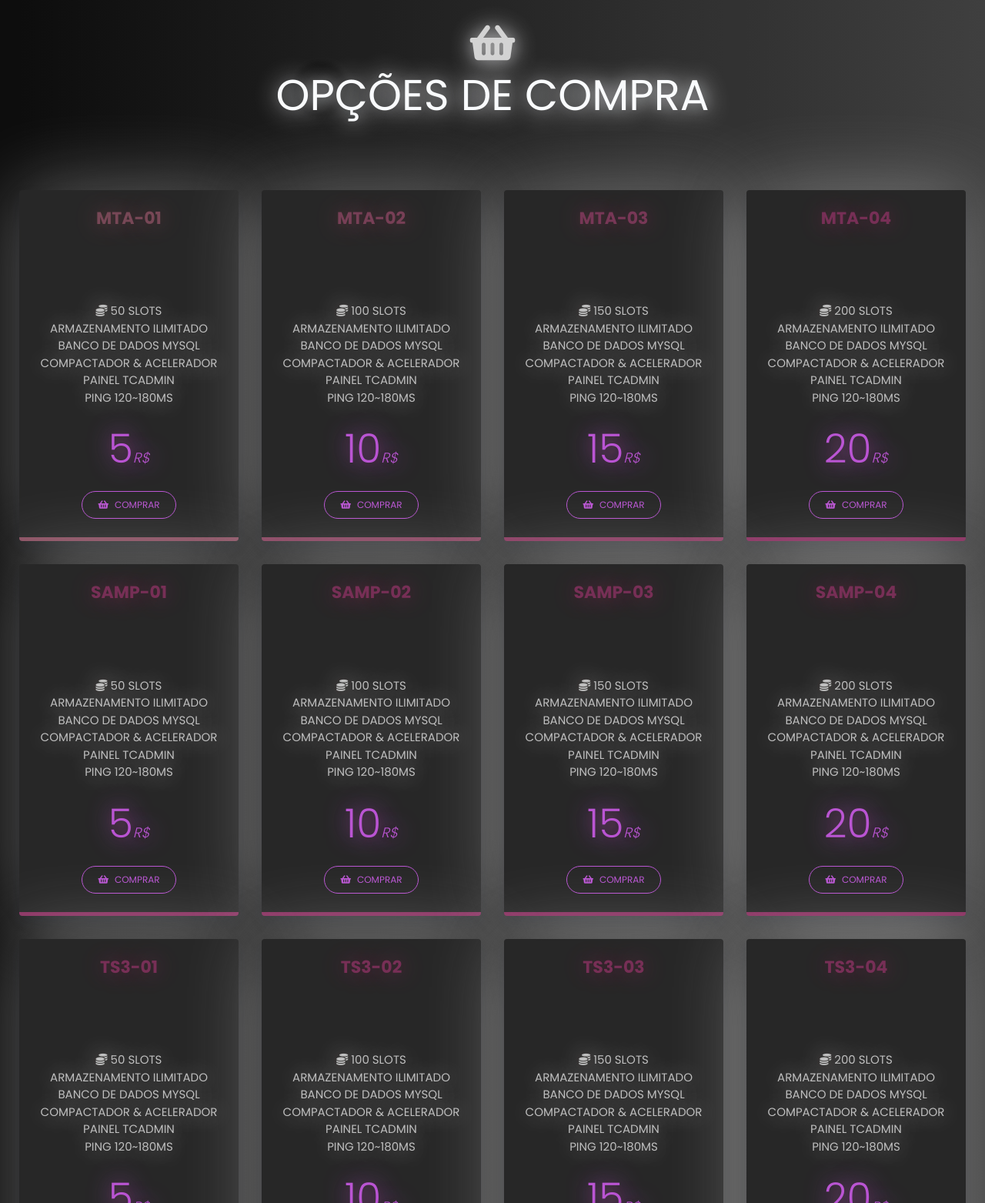
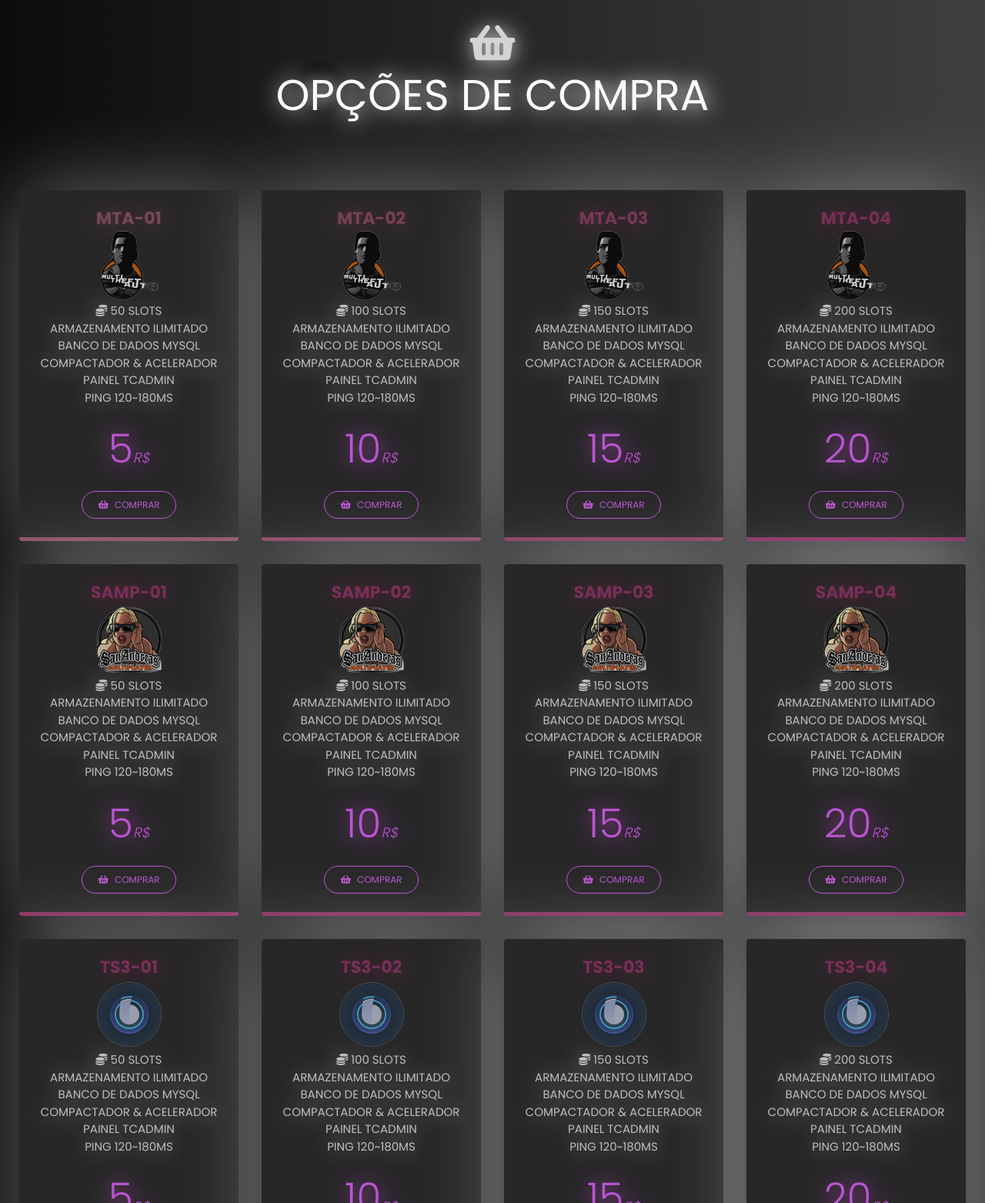
Before and after one commit to DN157/rxstore, a plain HTML site: page index.html in a window 1280 px wide. Shown: the part 1546-3109 px from the top of the page at 77% size. Drawn offline with Linux system fonts and the light colour scheme; a script that the page names is missing.

Commit message:
Update index.html

```diff
--- a/index.html
+++ b/index.html
@@ -1,8 +1,5 @@
 <!doctype html>
 <html lang="pt-br">
-
-
-<!-- Mirrored from bahamasrp.com.br/bahamas/oficial.html by HTTrack Website Copier/3.x [XR&CO'2014], Thu, 29 Jul 2021 03:05:28 GMT -->
 
 <head>
    <meta charset="utf-8">
@@ -250,7 +247,7 @@
                      <div class="icon-shape mb-5">
                         <div
                            class="rounded-circle p-3 d-flex align-items-center justify-content-center icon-xl center-xy opacity-8">
-                           <img src="../bahamas/images/logo-mta.png" alt=""></div>
+                           <img src="../rxstore/images/logo-mta.png" alt=""></div>
                      </div>
                      <ul class="list-unstyled">
                         <li class="text-white opacity-7 text-uppercase"
@@ -290,7 +287,7 @@
                      <div class="icon-shape mb-5">
                         <div
                            class="rounded-circle p-3 d-flex align-items-center justify-content-center icon-xl center-xy opacity-8">
-                           <img src="../bahamas/images/logo-mta.png" alt=""></div>
+                           <img src="../rxstore/images/logo-mta.png" alt=""></div>
                      </div>
                      <ul class="list-unstyled">
                         <li class="text-white opacity-7 text-uppercase"
@@ -330,7 +327,7 @@
                      <div class="icon-shape mb-5">
                         <div
                            class="rounded-circle p-3 d-flex align-items-center justify-content-center icon-xl center-xy opacity-8">
-                           <img src="../bahamas/images/logo-mta.png" alt=""></div>
+                           <img src="../rxstore/images/logo-mta.png" alt=""></div>
                      </div>
                      <ul class="list-unstyled">
                         <li class="text-white opacity-7 text-uppercase"
@@ -370,7 +367,7 @@
                      <div class="icon-shape mb-5">
                         <div
                            class="rounded-circle p-3 d-flex align-items-center justify-content-center icon-xl center-xy opacity-8">
-                           <img src="../bahamas/images/logo-mta.png" alt=""></div>
+                           <img src="../rxstore/images/logo-mta.png" alt=""></div>
                      </div>
                      <ul class="list-unstyled">
                         <li class="text-white opacity-7 text-uppercase"
@@ -410,7 +407,7 @@
                      <div class="icon-shape mb-5">
                         <div
                            class="rounded-circle p-3 d-flex align-items-center justify-content-center icon-xl center-xy opacity-8">
-                           <img src="../bahamas/images/logo-samp.png" alt=""></div>
+                           <img src="../rxstore/images/logo-samp.png" alt=""></div>
                      </div>
                      <ul class="list-unstyled">
                         <li class="text-white opacity-7 text-uppercase"
@@ -449,7 +446,7 @@
                      <div class="icon-shape mb-5">
                         <div
                            class="rounded-circle p-3 d-flex align-items-center justify-content-center icon-xl center-xy opacity-8">
-                           <img src="../bahamas/images/logo-samp.png" alt=""></div>
+                           <img src="../rxstore/images/logo-samp.png" alt=""></div>
                      </div>
                      <ul class="list-unstyled">
                         <li class="text-white opacity-7 text-uppercase"
@@ -488,7 +485,7 @@
                      <div class="icon-shape mb-5">
                         <div
                            class="rounded-circle p-3 d-flex align-items-center justify-content-center icon-xl center-xy opacity-8">
-                           <img src="../bahamas/images/logo-samp.png" alt=""></div>
+                           <img src="../rxstore/images/logo-samp.png" alt=""></div>
                      </div>
                      <ul class="list-unstyled">
                         <li class="text-white opacity-7 text-uppercase"
@@ -527,7 +524,7 @@
                      <div class="icon-shape mb-5">
                         <div
                            class="rounded-circle p-3 d-flex align-items-center justify-content-center icon-xl center-xy opacity-8">
-                           <img src="../bahamas/images/logo-samp.png" alt=""></div>
+                           <img src="../rxstore/images/logo-samp.png" alt=""></div>
                      </div>
                      <ul class="list-unstyled">
                         <li class="text-white opacity-7 text-uppercase"
@@ -566,7 +563,7 @@
                      <div class="icon-shape mb-5">
                         <div
                            class="rounded-circle p-3 d-flex align-items-center justify-content-center icon-xl center-xy opacity-8">
-                           <img src="../bahamas/images/logo-ts3.png" alt=""></div>
+                           <img src="../rxstore/images/logo-ts3.png" alt=""></div>
                      </div>
                      <ul class="list-unstyled">
                         <li class="text-white opacity-7 text-uppercase"
@@ -605,7 +602,7 @@
                      <div class="icon-shape mb-5">
                         <div
                            class="rounded-circle p-3 d-flex align-items-center justify-content-center icon-xl center-xy opacity-8">
-                           <img src="../bahamas/images/logo-ts3.png" alt=""></div>
+                           <img src="../rxstore/images/logo-ts3.png" alt=""></div>
                      </div>
                      <ul class="list-unstyled">
                         <li class="text-white opacity-7 text-uppercase"
@@ -644,7 +641,7 @@
                      <div class="icon-shape mb-5">
                         <div
                            class="rounded-circle p-3 d-flex align-items-center justify-content-center icon-xl center-xy opacity-8">
-                           <img src="../bahamas/images/logo-ts3.png" alt=""></div>
+                           <img src="../rxstore/images/logo-ts3.png" alt=""></div>
                      </div>
                      <ul class="list-unstyled">
                         <li class="text-white opacity-7 text-uppercase"
@@ -683,7 +680,7 @@
                      <div class="icon-shape mb-5">
                         <div
                            class="rounded-circle p-3 d-flex align-items-center justify-content-center icon-xl center-xy opacity-8">
-                           <img src="../bahamas/images/logo-ts3.png" alt=""></div>
+                           <img src="../rxstore/images/logo-ts3.png" alt=""></div>
                      </div>
                      <ul class="list-unstyled">
                         <li class="text-white opacity-7 text-uppercase"
```
